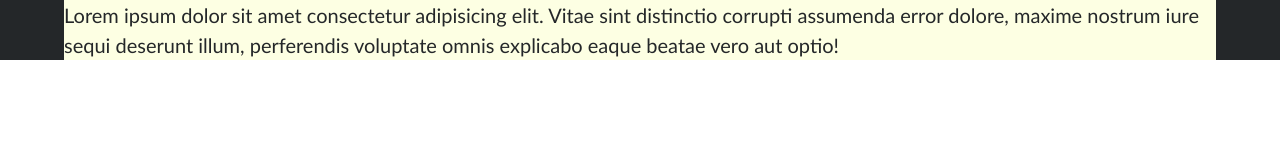
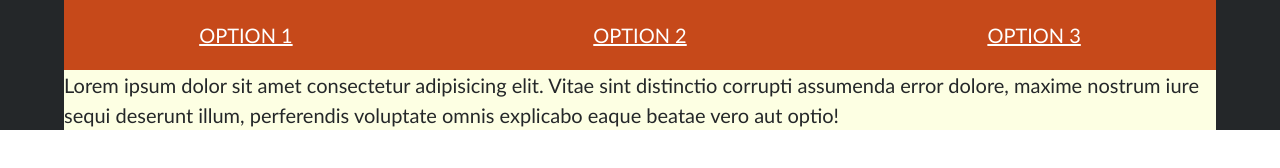
Before and after one commit to vetal7772/homepage, a plain HTML site: page index.html in a window 1280 px wide. Drawn offline with Linux system fonts and the light colour scheme.

Commit message:
Added structure of the header and some enhancement to the styles.css

```diff
--- a/index.html
+++ b/index.html
@@ -10,7 +10,13 @@
   </head>
   <body>
     <main class="container">
-      <header class="header"></header>
+      <header class="header">
+        <ul class="menu">
+          <li class="menu-item"><a href="#">Option 1</a></li>
+          <li class="menu-item"><a href="#">Option 2</a></li>
+          <li class="menu-item"><a href="#">Option 3</a></li>
+        </ul>
+      </header>
       <article class="content">
         <section id="" class="">
           Lorem ipsum dolor sit amet consectetur adipisicing elit. Vitae sint
--- a/styles.css
+++ b/styles.css
@@ -18,3 +18,60 @@
   .content {
     background-color: #fdffe3;
   }
+
+  .header {
+    top: 0;
+    left: 0;
+    position: sticky;
+
+    width: 100%;
+
+    min-height: 3em;
+    background-color: #c6491a;
+  }
+  .menu {
+    padding: 1em;
+    margin-left: 10%;
+    margin-top: 0;
+    margin-right: 10%;
+    margin-bottom: 0;
+
+    display: flex;
+    justify-content: space-between;
+    align-items: center;
+
+    list-style: none;
+  }
+  .menu .menu-item {
+    text-transform: uppercase;
+  }
+  .menu .menu-item a {
+    color: #fff;
+    transition: 0.25s;
+  }
+  .menu .menu-item a::after,
+  .menu .menu-item a::before {
+    content: "";
+
+    transform: translate(0.5em, 0.5em);
+    position: absolute;
+    width: 0.5em;
+    height: 0.5em;
+
+    border-radius: 0.25em;
+
+    background-color: #e6e3bb;
+    opacity: 0;
+
+    transition: 0.25s;
+  }
+  .menu .menu-item a::before {
+    transform: translate(-1em, 0.5em);
+  }
+  .menu .menu-item a:hover {
+    color: #e6e3bb;
+  }
+  .menu .menu-item a:hover::after,
+  .menu .menu-item a:hover::before {
+    opacity: 1;
+  }
```
